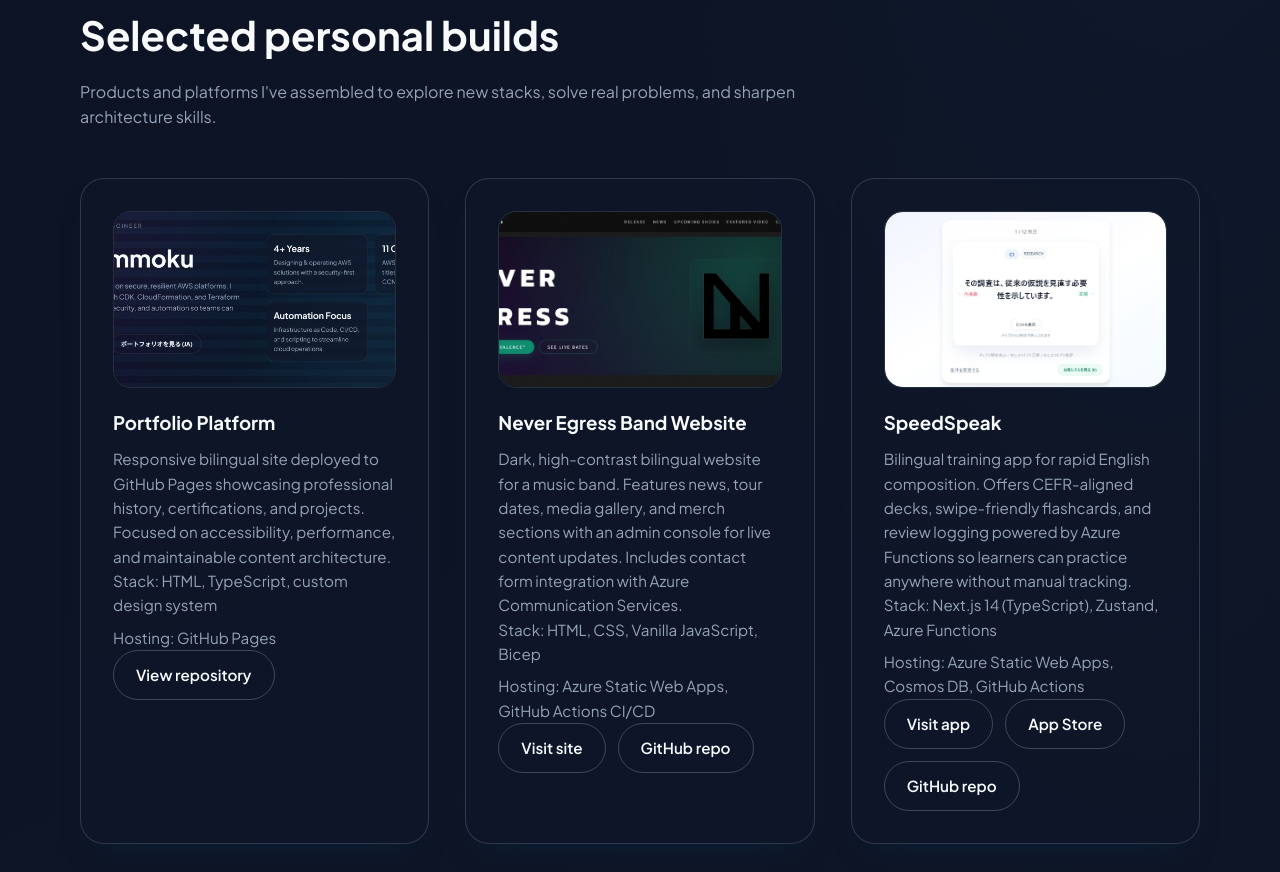
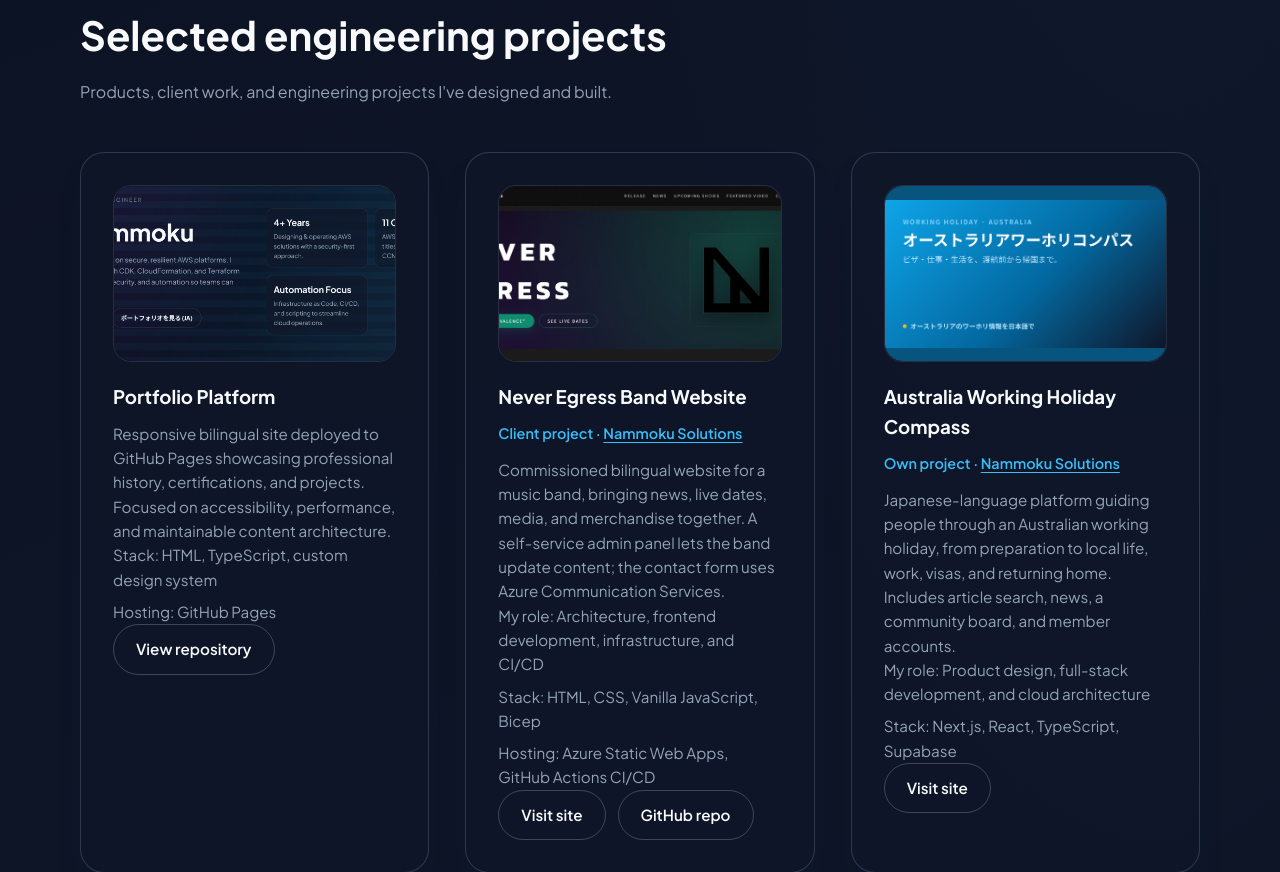
Before and after one commit to Jun-engineer/jun-engineer.github.io, an Eleventy site: page src/en/portfolio/index.njk in a window 1280 px wide. Shown: the part 5446-6318 px from the top of the page. Built offline with nearby package versions, Linux system fonts and the light colour scheme; Eleventy itself is replaced by a stand-in of ours; files that its build step writes are made by us from their sources; a script that the page names is missing.

Commit message:
Add WHV Compass and clarify Nammoku project work

```diff
--- a/src/assets/css/styles.css
+++ b/src/assets/css/styles.css
@@ -607,6 +607,24 @@ main {
   display: block;
 }
 
+.project-image img.project-image-contain {
+  object-fit: contain;
+  background: #07547f;
+}
+
+.project-card .project-context {
+  margin: 0.45rem 0 0.8rem;
+  color: var(--color-accent);
+  font-size: 0.9rem;
+  font-weight: 600;
+}
+
+.project-context a {
+  color: inherit;
+  text-decoration: underline;
+  text-underline-offset: 0.2em;
+}
+
 .project-card p {
   margin: 0;
   color: var(--color-text-muted);
--- a/src/en/portfolio/index.njk
+++ b/src/en/portfolio/index.njk
@@ -338,8 +338,8 @@ extraScripts:
     <div class="container">
       <div class="section-header">
         <span class="eyebrow">Projects</span>
-        <h2>Selected personal builds</h2>
-        <p>Products and platforms I've assembled to explore new stacks, solve real problems, and sharpen architecture skills.</p>
+        <h2>Selected engineering projects</h2>
+        <p>Products, client work, and engineering projects I've designed and built.</p>
       </div>
       <div class="card-grid projects-grid">
         <article class="card project-card">
@@ -367,16 +367,38 @@ extraScripts:
           </div>
           <div>
             <h3>Never Egress Band Website</h3>
+            <p class="project-context">Client project · <a href="https://nammoku-solutions.com/works/en.html" target="_blank" rel="noopener noreferrer">Nammoku Solutions</a></p>
             <p>
-              Dark, high-contrast bilingual website for a music band. Features news, tour dates, media gallery, and merch sections with an admin console for live content updates. Includes contact form integration with Azure Communication Services.
+              Commissioned bilingual website for a music band, bringing news, live dates, media, and merchandise together. A self-service admin panel lets the band update content; the contact form uses Azure Communication Services.
             </p>
             <p class="tagline-list">
+              <span>My role: Architecture, frontend development, infrastructure, and CI/CD</span>
               <span>Stack: HTML, CSS, Vanilla JavaScript, Bicep</span>
               <span>Hosting: Azure Static Web Apps, GitHub Actions CI/CD</span>
             </p>
             <div class="project-links">
               <a class="cta-button ghost" href="https://www.neveregressofficial.com/" target="_blank" rel="noopener noreferrer">Visit site</a>
               <a class="cta-button ghost" href="https://github.com/Jun-engineer/never-egress" target="_blank" rel="noopener noreferrer">GitHub repo</a>
+            </div>
+          </div>
+        </article>
+
+        <article class="card project-card">
+          <div class="project-image">
+            <img class="project-image-contain" loading="lazy" src="/photo/whv-compass.png" alt="Australia Working Holiday Compass site graphic">
+          </div>
+          <div>
+            <h3>Australia Working Holiday Compass</h3>
+            <p class="project-context">Own project · <a href="https://nammoku-solutions.com/works/en.html" target="_blank" rel="noopener noreferrer">Nammoku Solutions</a></p>
+            <p>
+              Japanese-language platform guiding people through an Australian working holiday, from preparation to local life, work, visas, and returning home. Includes article search, news, a community board, and member accounts.
+            </p>
+            <p class="tagline-list">
+              <span>My role: Product design, full-stack development, and cloud architecture</span>
+              <span>Stack: Next.js, React, TypeScript, Supabase</span>
+            </p>
+            <div class="project-links">
+              <a class="cta-button ghost" href="https://whv-guide-australia.com/" target="_blank" rel="noopener noreferrer">Visit site</a>
             </div>
           </div>
         </article>
```
Also changed, not shown: src/ja/portfolio/index.njk (+25 -3 lines), src/photo/whv-compass.png (added).
